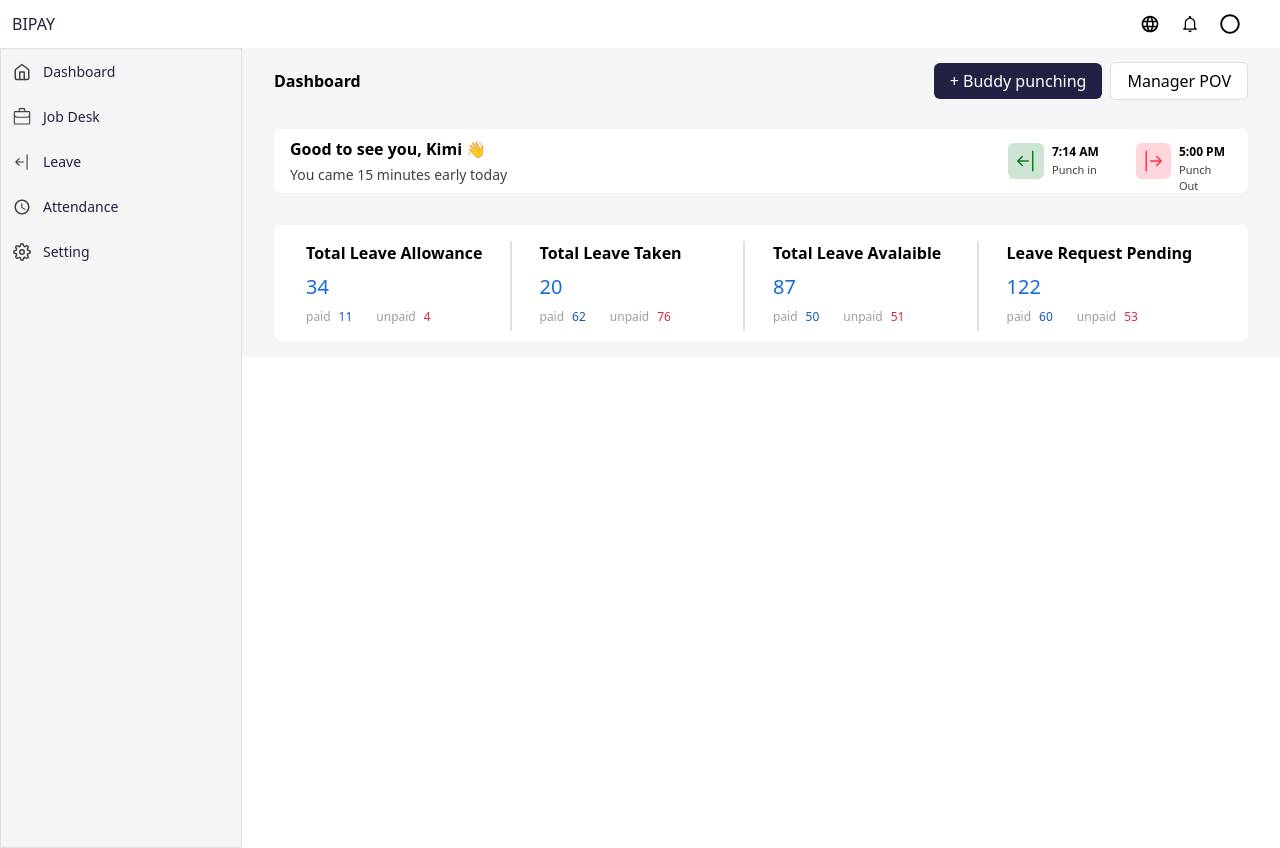
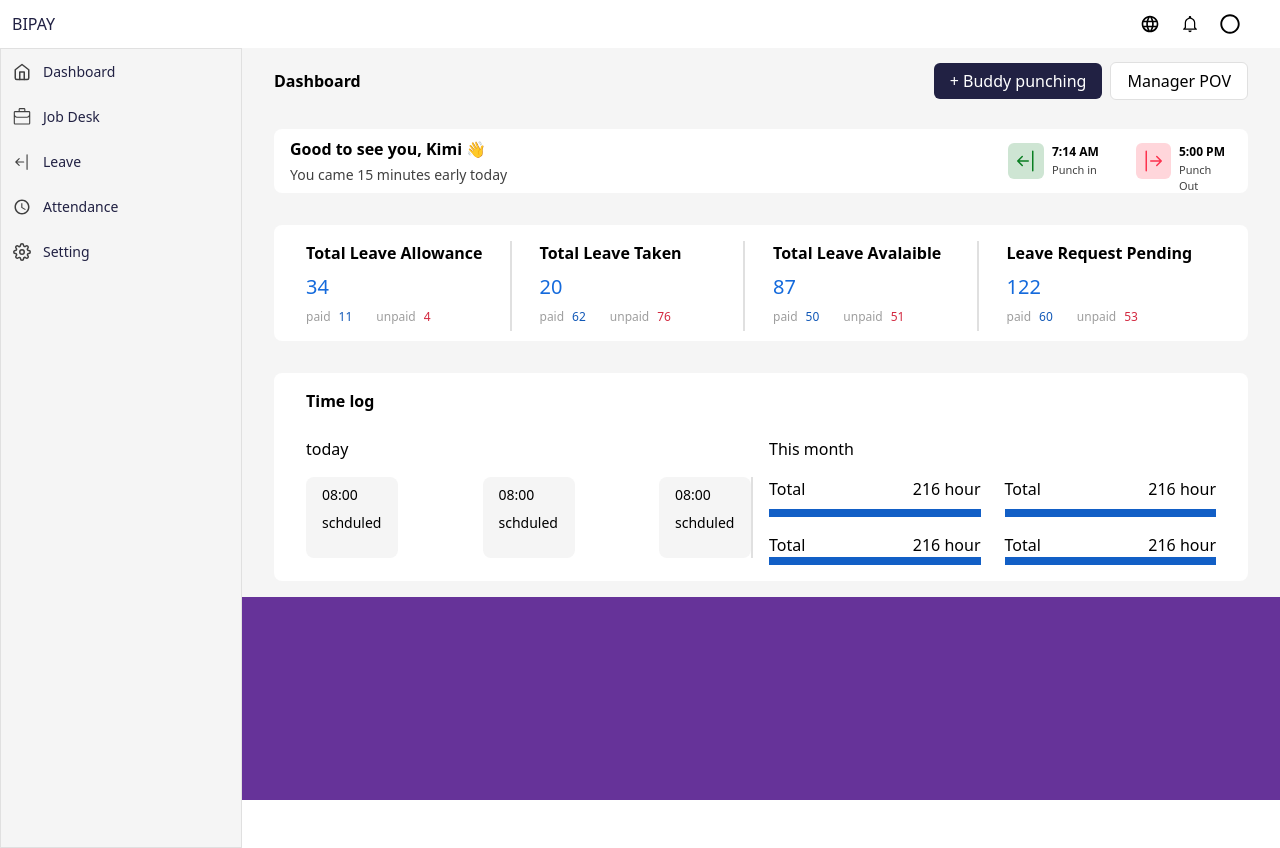
Before and after one commit to MShazilKhan7/BIPAY, a React (Create React App) app: page / in a window 1280 px wide. Built offline with nearby package versions, Linux system fonts and the light colour scheme.

Commit message:
new changes 🏁

```diff
--- a/src/App.css
+++ b/src/App.css
@@ -11,10 +11,10 @@
 body{
     overflow: hidden;
 }
+:root{
+    --top-navbar-height: 3rem;
+}
 
-/* .db-content{
-
-} */
 .contents{
     display: flex;
 }
@@ -25,6 +25,8 @@ body{
 }
 .contents .right-section{
     width: calc(100% - 198px);
-    height: 100vh;
+    height: calc(100vh - var(--top-navbar-height));
+    overflow: auto;
+    background-color: rebeccapurple;
     /* background-color: lemonchiffon; */
 }
--- a/src/components/Dashboard/content/db_content.tsx
+++ b/src/components/Dashboard/content/db_content.tsx
@@ -2,12 +2,14 @@ import React from "react";
 import Header from "./header/contentheader";
 import Greeting from "./container/greeting";
 import TrackingContainer from "./tracking/tracking_container";
+import Timelog from "./timelog/timelog";
 function DashboadContent():any{
     return (
-        <div className="db-content bg-blue-400">
+        <div className="db-content overflow-auto">
             <Header/>
             <Greeting/>
             <TrackingContainer/>
+            <Timelog/>
         </div>
 
     )
--- /dev/null
+++ b/src/components/Dashboard/content/timelog/timelog.tsx
@@ -0,0 +1,84 @@
+// import React from "react";
+
+function Timelog(){
+    return (
+        <>
+        <div className="w-full timelog px-8 py-4 bg-[#F5F5F5]">
+            <div className="w-full container px-8 py-4 flex flex-col gap-6 bg-white rounded-lg">
+                <p className="font-bold">Time log</p>
+                <div className="w-full bottom-container flex gap-4">
+                    <div className="w-1/2 today-log flex flex-col gap-4">
+                        <p>today</p>
+                        <div className="w-full today-container flex justify-between border-r-2 border-[#E0E0E0]">
+                            <div className="w-[92px] h-[81px] px-4 py-2 flex flex-col gap-2 bg-[#F5F5F5] rounded-lg">
+                                <p className="text-sm">08:00</p>
+                                <p className="text-sm">schduled</p>
+                            </div>
+                            <div className="w-[92px] h-[81px] px-4 py-2 flex flex-col gap-2 bg-[#F5F5F5] rounded-lg">
+                                <p className="text-sm">08:00</p>
+                                <p className="text-sm">schduled</p>
+                            </div>
+                            <div className="w-[92px] h-[81px] px-4 py-2 flex flex-col gap-2 bg-[#F5F5F5] rounded-lg">
+                                <p className="text-sm">08:00</p>
+                                <p className="text-sm">schduled</p>
+                            </div>
+                        </div>
+                    </div>
+                    <div className="w-1/2 this-month flex flex-col gap-4">
+                        <p>This month</p>
+                        <div className="w-full month-container flex gap-6">
+                            <div className="left flex flex-col w-11/12 gap-4">
+                                <div className="flex flex-col gap-2">
+                                    <div className="text flex justify-between">
+                                        <p>Total</p>
+                                        <p>216 hour</p>
+                                    </div>
+                                    <div className="progress-bar h-2">
+                                        <div className="w-full h-full w-1/2 bg-[#125FC6]">
+                                        </div>
+                                    </div>
+                                </div>
+                                <div className="flex flex-col">
+                                    <div className="text flex justify-between">
+                                        <p>Total</p>
+                                        <p>216 hour</p>
+                                    </div>
+                                    <div className="progress-bar h-2">
+                                        <div className="w-full h-full w-1/2 bg-[#125FC6]">
+                                        </div>
+                                    </div>
+                                </div>
+                            </div>
+                            <div className="right flex flex-col w-11/12 gap-4">
+                                <div className="flex flex-col gap-2">
+                                    <div className="text flex justify-between">
+                                        <p>Total</p>
+                                        <p>216 hour</p>
+                                    </div>
+                                    <div className="progress-bar h-2">
+                                        <div className="w-full h-full w-1/2 bg-[#125FC6]">
+                                        </div>
+                                    </div>
+                                </div>
+                                <div className="flex flex-col">
+                                    <div className="text flex justify-between">
+                                        <p>Total</p>
+                                        <p>216 hour</p>
+                                    </div>
+                                    <div className="progress-bar h-2">
+                                        <div className="w-full h-full w-1/2 bg-[#125FC6]">
+                                        </div>
+                                    </div>
+                                </div>
+                            </div>
+                        </div>
+                    </div>
+                </div>
+            </div>
+        </div>
+
+        </>
+    )
+}
+
+export default Timelog;
--- a/src/components/Layout/layout.tsx
+++ b/src/components/Layout/layout.tsx
@@ -1,18 +1,8 @@
 import React from "react";
 import TopNavbar from "../topNavbar/topNavbar";
-import Item from "../sidebar_item/item";
-import { LuHome } from "react-icons/lu";
 import Sidebar from '../sidebar/sidebar';
 import DashboadContent from "../Dashboard/content/db_content";
-interface Data {
-    icon: any;
-    name: string;
-  }
 
-  const item1: Data = {
-    icon: <LuHome/>,
-    name: "Dashboard"
-  }
 
 function Layout(){
     return (
--- a/src/components/topNavbar/topNavbar.module.scss
+++ b/src/components/topNavbar/topNavbar.module.scss
@@ -6,10 +6,6 @@ $darkblue:  #212143;
     justify-content: space-between;
     background-color: $white;
 }
-
-
-
-
 .icon{
     font-size: 1.25rem; /* 20px */
     line-height: 1.75rem; /* 28px */
```
